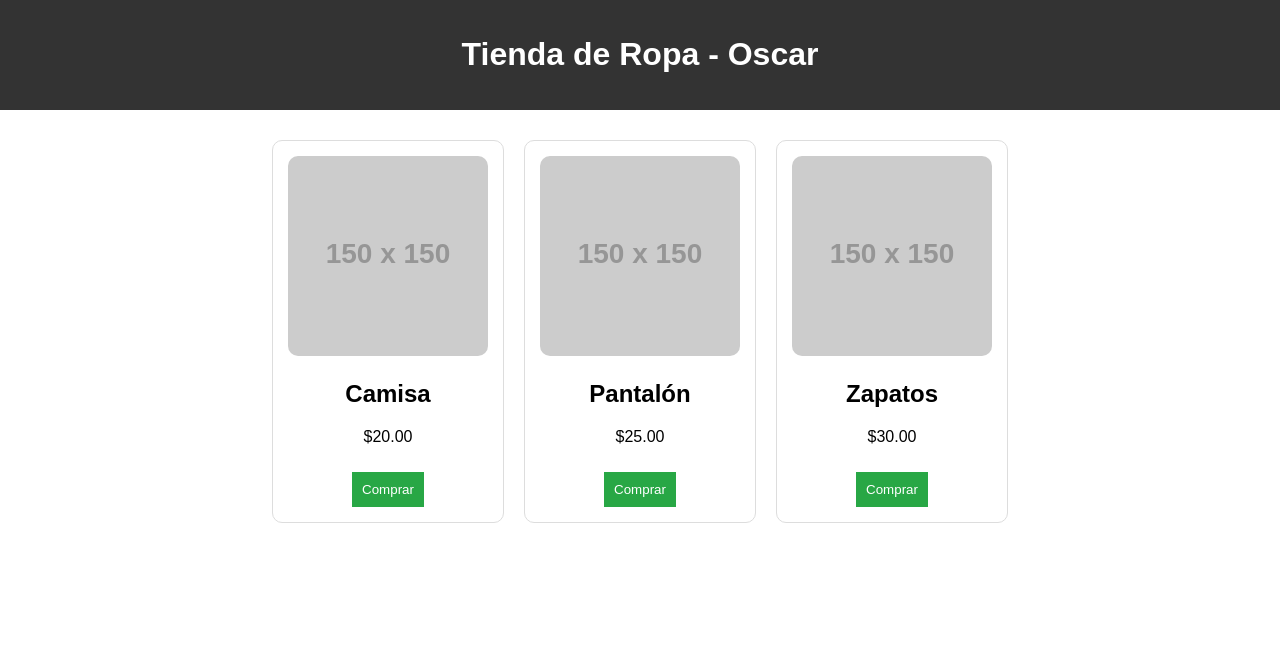
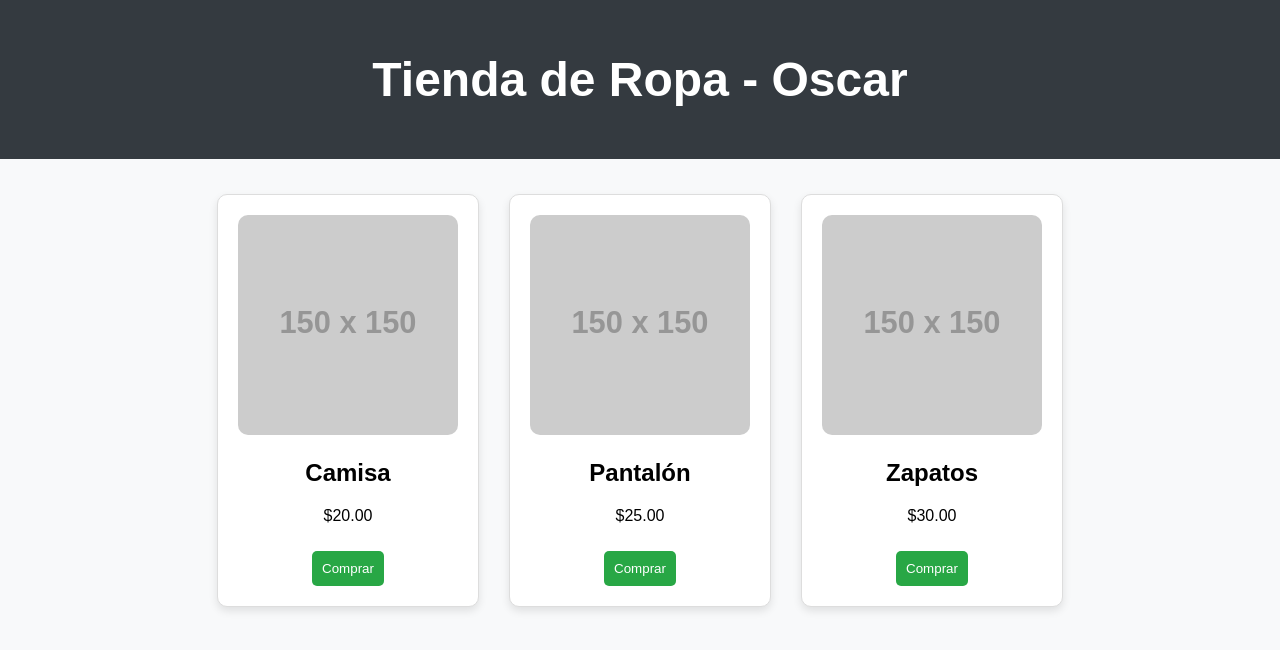
Before and after one commit to oscaR1702202/tienda-de-ropa-oscar, a plain HTML site: page index.html in a window 1280 px wide. Drawn offline with Linux system fonts and the light colour scheme; placeholder pictures from the web are drawn by us.

Commit message:
index.html

```diff
--- a/index.html
+++ b/index.html
@@ -9,12 +9,14 @@
             font-family: Arial, sans-serif;
             margin: 0;
             padding: 0;
+            background-color: #f8f9fa;
             text-align: center;
         }
         .header {
-            background-color: #333;
+            background-color: #343a40;
             color: white;
-            padding: 15px;
+            padding: 20px;
+            font-size: 24px;
         }
         .container {
             display: flex;
@@ -23,12 +25,19 @@
             padding: 20px;
         }
         .item {
+            background: white;
             border: 1px solid #ddd;
             border-radius: 10px;
-            margin: 10px;
-            padding: 15px;
-            width: 200px;
+            box-shadow: 0 4px 8px rgba(0, 0, 0, 0.1);
+            margin: 15px;
+            padding: 20px;
+            width: 220px;
             text-align: center;
+            transition: transform 0.3s ease;
+        }
+        .item:hover {
+            transform: translateY(-5px);
+            box-shadow: 0 6px 12px rgba(0, 0, 0, 0.2);
         }
         .item img {
             width: 100%;
@@ -41,6 +50,11 @@
             border: none;
             cursor: pointer;
             margin-top: 10px;
+            border-radius: 5px;
+            transition: background 0.3s;
+        }
+        .buy-button:hover {
+            background-color: #218838;
         }
     </style>
 </head>
```
